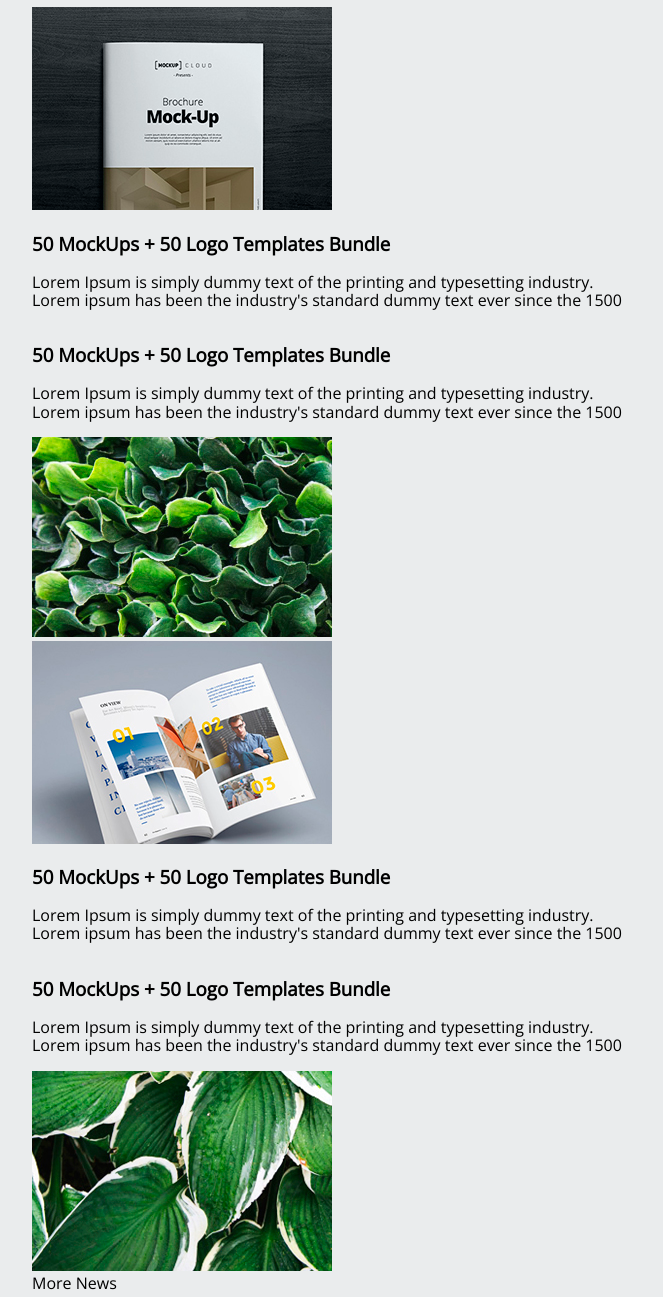
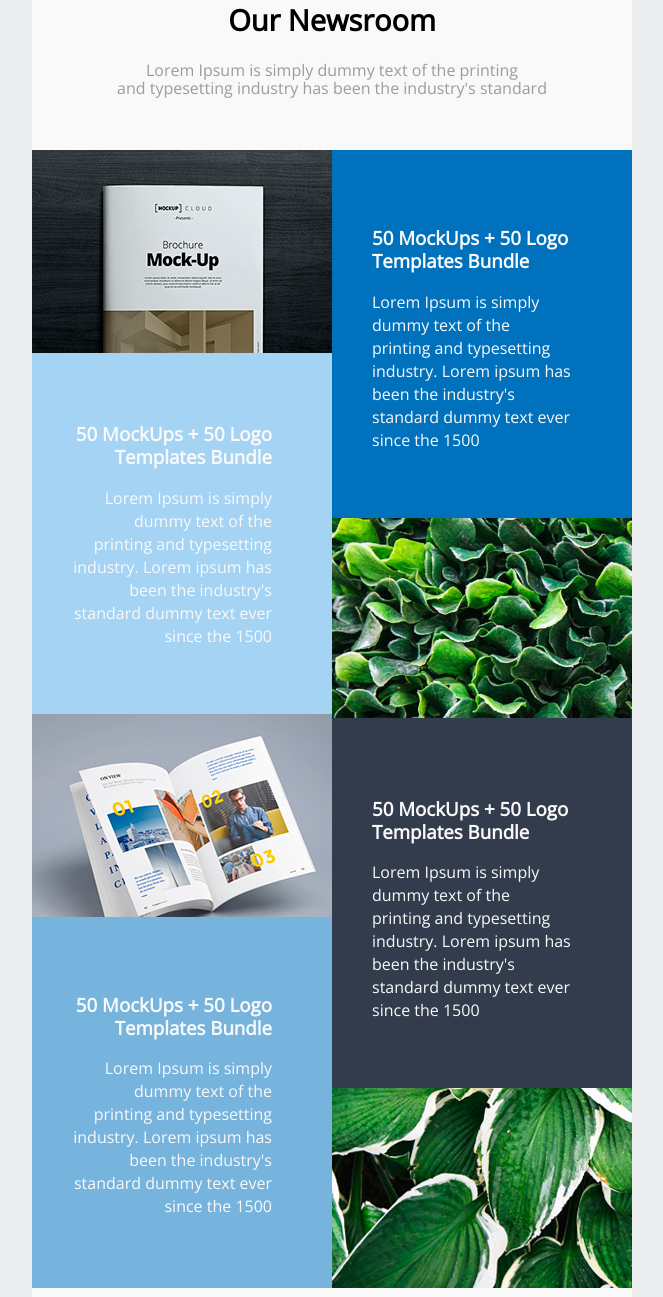
Before and after one commit to mariaconejo/Books, a website: page index.html in a window 1280 px wide. Shown: the part 1454-2751 px from the top of the page, without its empty margins (308-971 px from the left). Drawn offline with nearby package versions, Linux system fonts and the light colour scheme.

Commit message:
Se agrego css del main

```diff
--- a/sass/config/_settings.scss
+++ b/sass/config/_settings.scss
@@ -7,3 +7,8 @@ $color-p: #f9f9f9;
 $color-h2: #000000;
 $color-button-a:#7bb84f;
 $color-button-b:#f5ba1c;
+$color-button-c:#40aceb;
+$color-box-1:#0071bd;
+$color-box-2:#a4d3f3;
+$color-box-3:#333c4d;
+$color-box-4:#76b3dd;
--- a/sass/partials/_box.scss
+++ b/sass/partials/_box.scss
@@ -0,0 +1,110 @@
+/* box*/
+.box{
+    color: $color-aconres;
+    text-align: center;
+    background-color: $color-p;
+    padding: 72px 0px 100px 0px;
+    margin-bottom: 35px;
+}
+
+.box-info{
+    width: 500px;
+    margin: 0 auto;
+}
+
+.box-info h2{
+
+    color: $color-h2;
+    font-size: 29px;
+
+}
+
+.box-info p{
+    color:$color-aconres;
+    font-size: 16px;
+}
+
+
+.box-info-img1{
+    float: left;
+    margin-top: 37px;
+}
+
+.box-info-img1 img{
+    display: block;
+}
+
+.box-info-text-right1{
+    line-height: 23px;
+    float: right;
+    width: 200px;
+    color: $color-p;
+    background-color: $color-box-1;
+    padding: 57px 60px 50px 40px;
+    text-align: left;
+    margin-top: 37px;
+}
+
+
+.box-info-text-left2{
+    line-height: 23px;
+    float: left;
+    width: 200px;
+    color: $color-p;
+    background-color: $color-box-2;
+    padding: 50px 60px 50px 40px;
+    text-align: right;
+}
+
+.box-info-img2{
+    float: right;
+}
+
+.box-info-img2 img{
+    display: block;
+}
+
+.box-info-img3{
+    float: left;
+}
+
+.box-info-img3 img{
+    display: block;
+}
+
+.box-info-text-right3{
+    line-height: 23px;
+    float: right;
+    width: 200px;
+    color: $color-p;
+    background-color: $color-box-3;
+    padding: 60px 60px 50px 40px;
+    text-align: left;
+}
+
+.box-info-text-left4{
+    line-height: 23px;
+    float: left;
+    width: 200px;
+    color: $color-p;
+    background-color: $color-box-4;
+    padding: 57px 60px 54px 40px;
+    text-align: right;
+
+
+}
+
+.box-info-img4 img{
+    display: block;
+    margin-bottom: 30px;
+}
+
+.box-info-button a{
+    color: $color-p;
+    background-color: $color-button-c;
+    padding: 10px 41px;
+    border-radius: 2px;
+    text-decoration: none;
+    text-transform: uppercase;
+
+}
--- a/sass/styles.scss
+++ b/sass/styles.scss
@@ -3,3 +3,4 @@
 @import'./partials/global';
 @import'./partials/header';
 @import'./partials/main';
+@import'./partials/box';
```
Also changed, not shown: css/styles.css.
